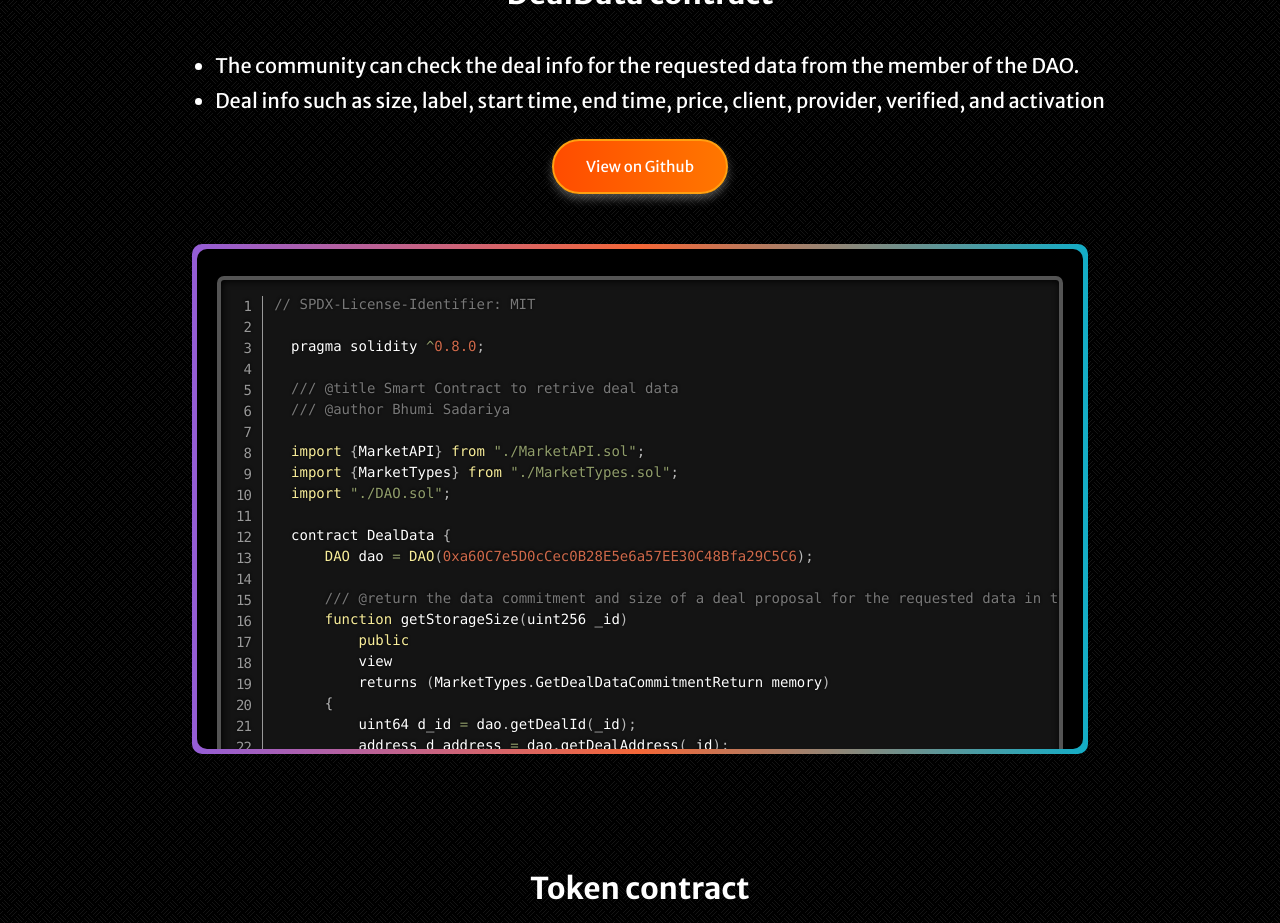
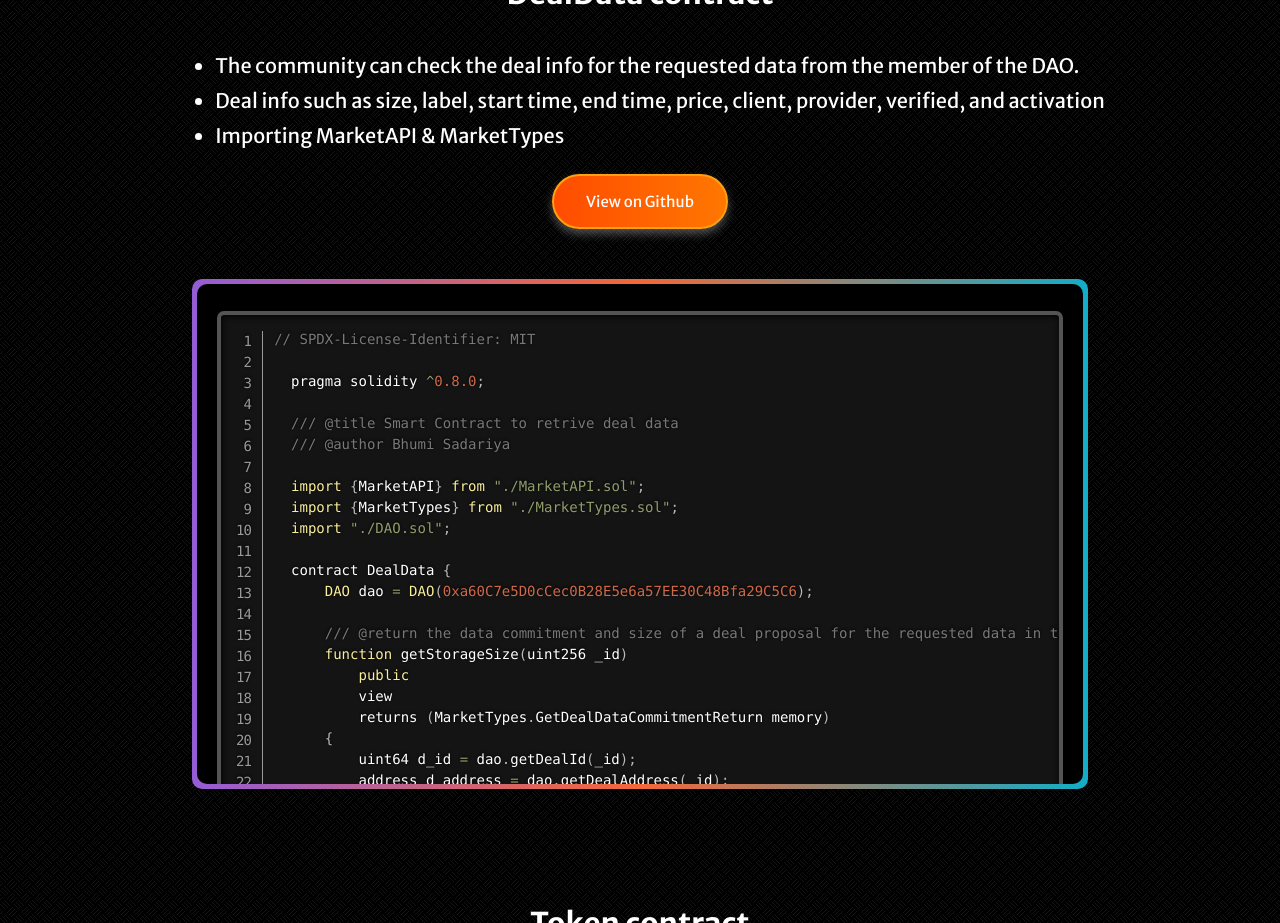
Before and after one commit to Jaydip-lamprostech/fevmproject, a Next.js app: page / in a window 1280 px wide. Shown: the part 2040-2963 px from the top of the page. Built offline with nearby package versions, Linux system fonts and the light colour scheme.

Commit message:
smart contract added

```diff
--- a/pages/index.js
+++ b/pages/index.js
@@ -455,6 +455,7 @@ export default function Home() {
                 Deal info such as size, label, start time, end time, price,
                 client, provider, verified, and activation
               </li>
+              <li>Importing MarketAPI & MarketTypes</li>
             </ul>
           </span>
           <button className="herofirstbutton-2">
```
